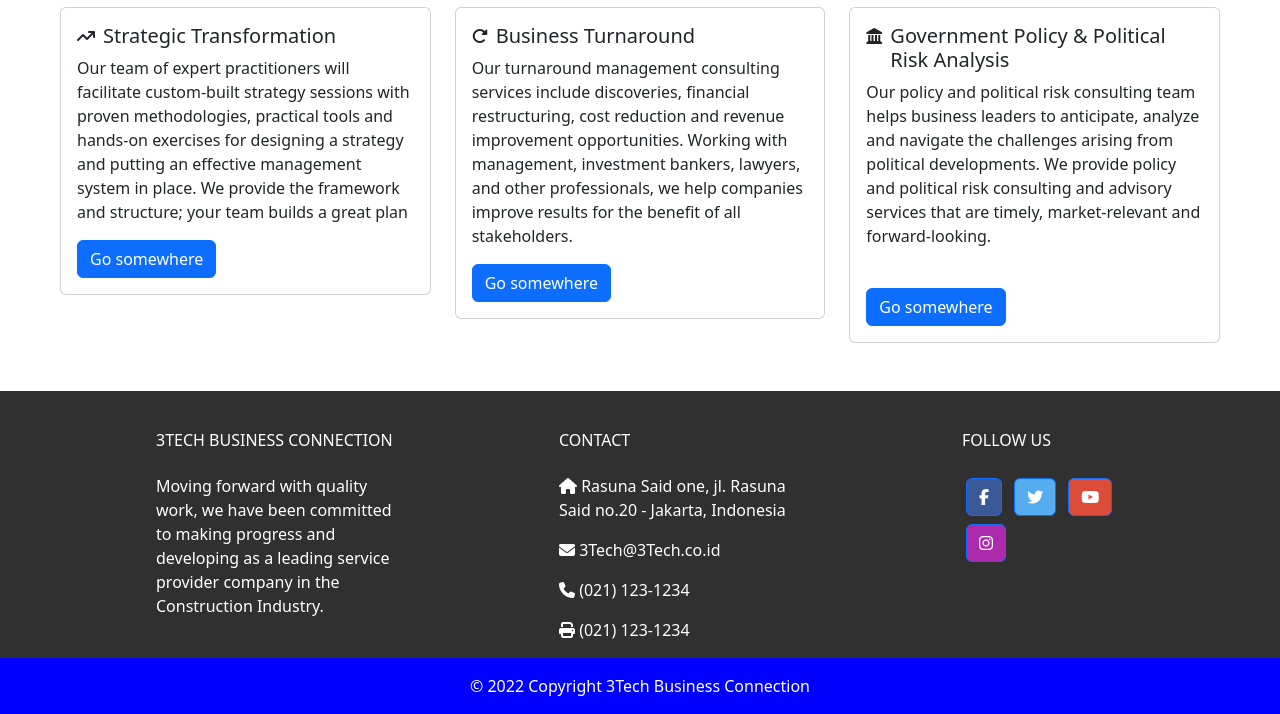
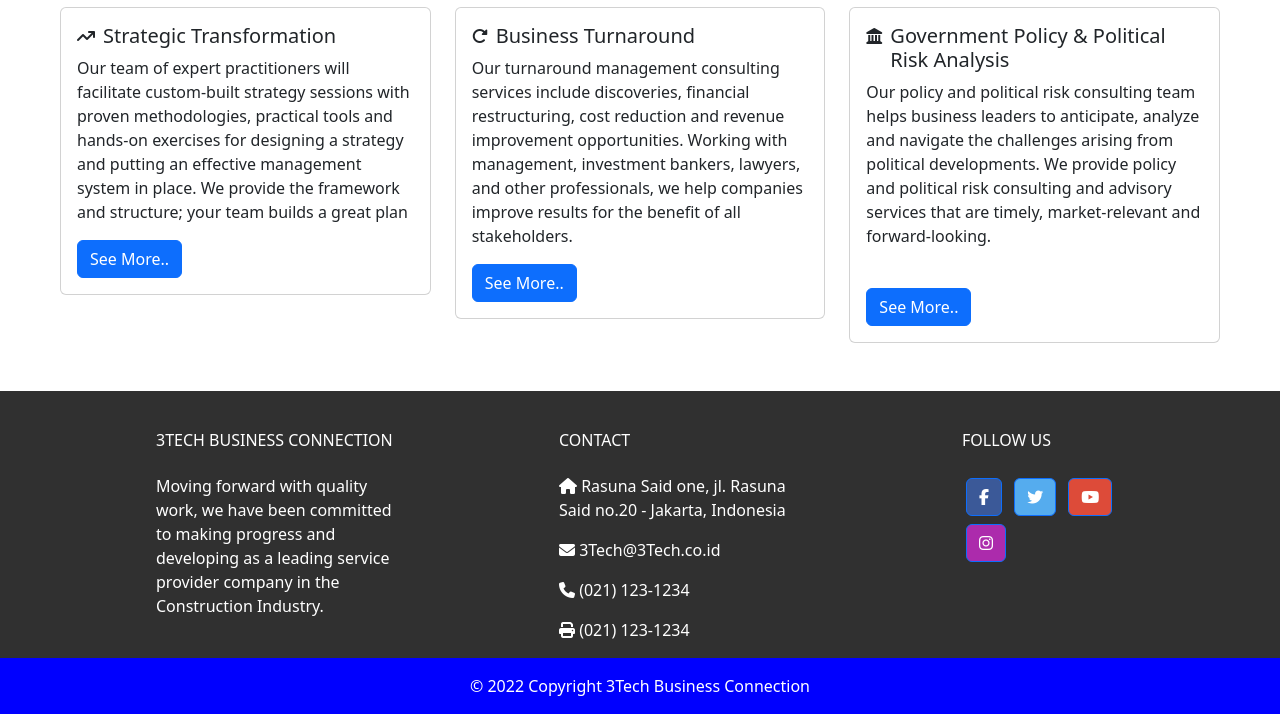
Before and after one commit to nggatau2/3Tech, a PHP site: page / in a window 1280 px wide. Shown: the part 513-1227 px from the top of the page. Run offline with PHP 8.4, Linux system fonts and the light colour scheme; some libraries are stand-ins or nearby versions.

Commit message:
Update index.php

```diff
--- a/index.php
+++ b/index.php
@@ -29,7 +29,7 @@ include_once 'nav.php';
                     </div>
 
                     <p class="card-text">Our team of expert practitioners will facilitate custom-built strategy sessions with proven methodologies, practical tools and hands-on exercises for designing a strategy and putting an effective management system in place. We provide the framework and structure; your team builds a great plan</p>
-                    <a href="#" class="btn btn-primary">Go somewhere</a>
+                    <a href="services.php" class="btn btn-primary">See More..</a>
                 </div>
             </div>
         </div>
@@ -41,7 +41,7 @@ include_once 'nav.php';
                         <h5 class="card-title">  Business Turnaround</h5>
                     </div>
                     <p class="card-text">Our turnaround management consulting services include discoveries, financial restructuring, cost reduction and revenue improvement opportunities. Working with management, investment bankers, lawyers, and other professionals, we help companies improve results for the benefit of all stakeholders.</p>
-                    <a href="#" class="btn btn-primary">Go somewhere</a>
+                    <a href="services.php" class="btn btn-primary">See More..</a>
                 </div>
             </div>
         </div>
@@ -53,7 +53,7 @@ include_once 'nav.php';
                         <h5 class="card-title">Government Policy & Political Risk Analysis</h5>
                     </div>
                     <p class="card-text pb-4">Our policy and political risk consulting team helps business leaders to anticipate, analyze and navigate the challenges arising from political developments. We provide policy and political risk consulting and advisory services that are timely, market-relevant and forward-looking.</p>
-                    <a href="#" class="btn btn-primary">Go somewhere</a>
+                    <a href="services.php" class="btn btn-primary">See More..</a>
                 </div>
             </div>
         </div>
```
